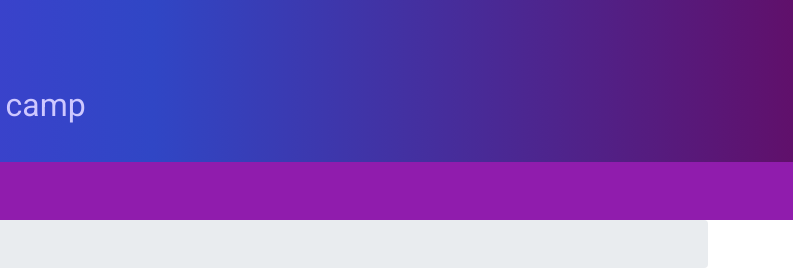
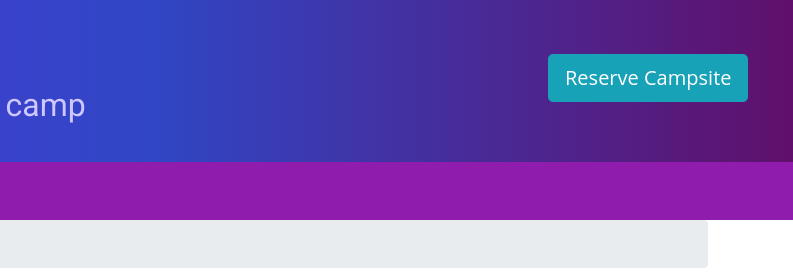
Before and after one commit to FrankSmith22/nucampsite, a website: page aboutus.html in a window 1280 px wide. Shown: the top 280 px of the page, 487-1280 px from the left. Drawn offline with nearby package versions, Linux system fonts and the light colour scheme.

Commit message:
added reserve campsite button to every page header;

```diff
--- a/aboutus.html
+++ b/aboutus.html
@@ -25,6 +25,9 @@
                 <div class="col">
                     <h1>NuCamp</h1>
                     <h2>a better way to camp</h2>
+                </div>
+                <div class="col-md-4 col-xl-2">
+                    <a class="btn btn-info btn-lg mt-4" href="/index.html#reserveForm">Reserve Campsite</a>
                 </div>
             </div>
         </div>
```
Also changed, not shown: contactus.html (+3 -0 lines).
